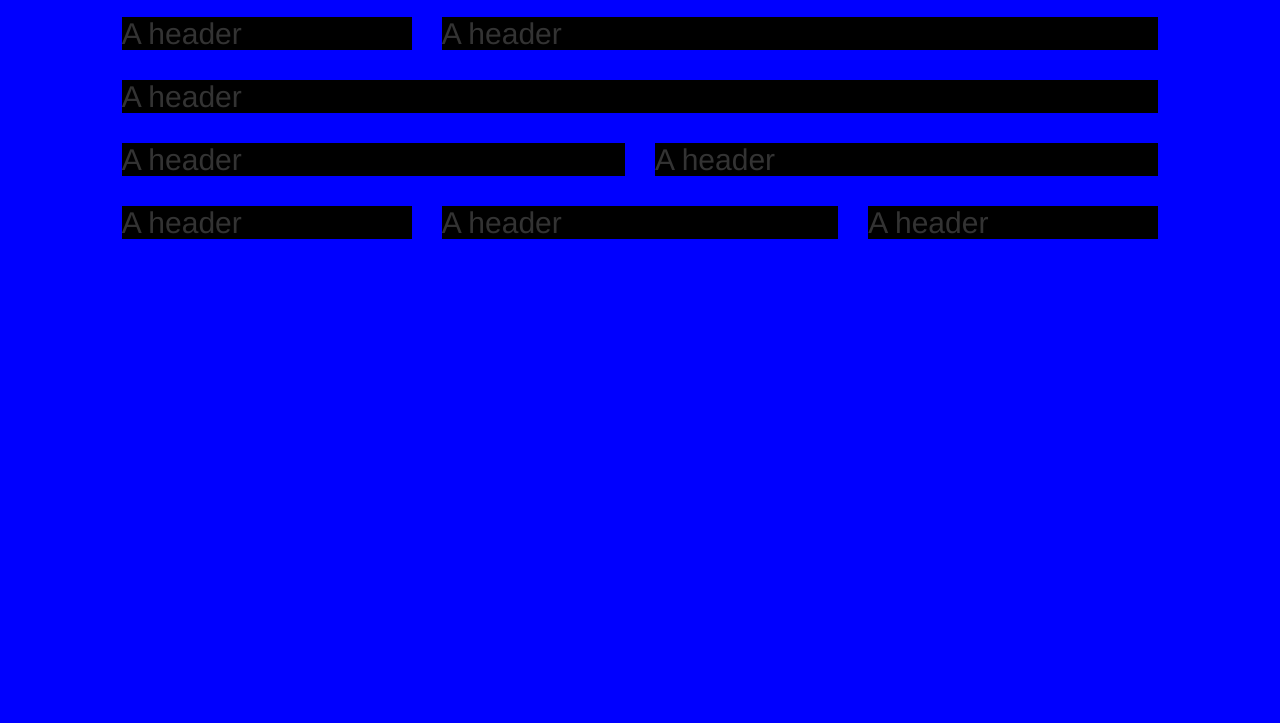
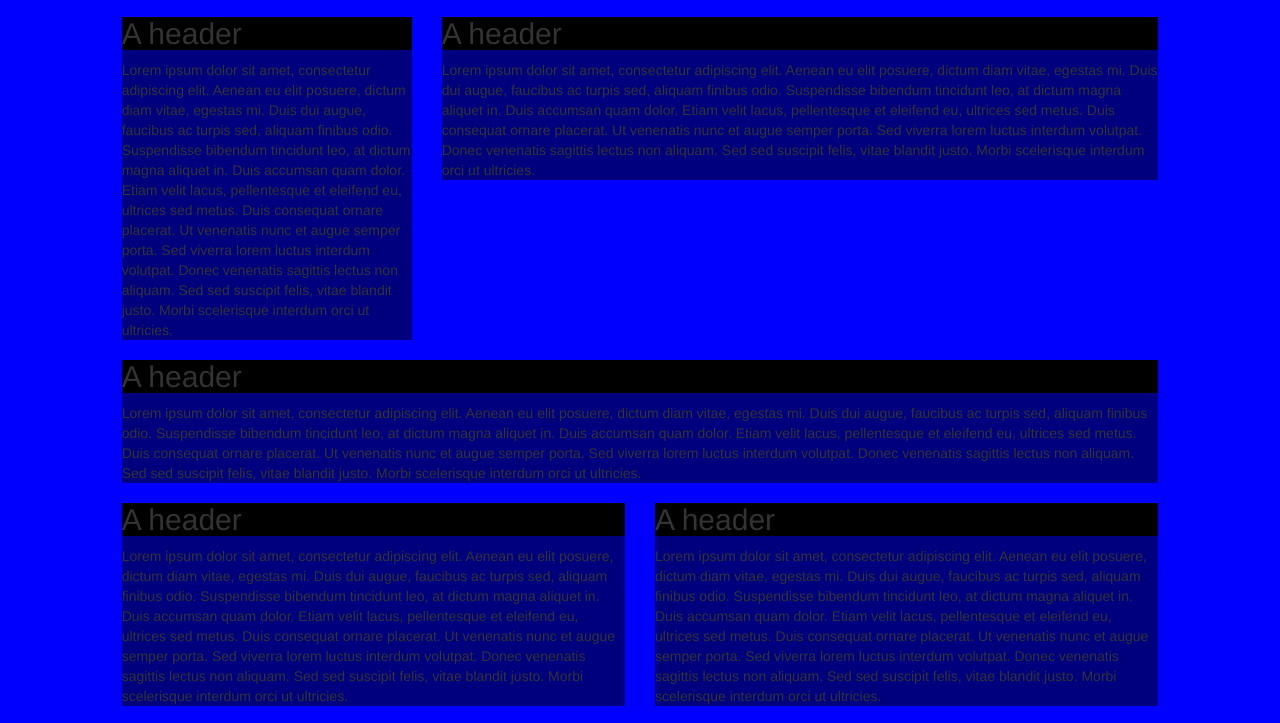
Before and after one commit to tishmanconstruction/site-dashboard, a plain HTML site: page index.html in a window 1280 px wide. Shown: the part 68-791 px from the top of the page. Drawn offline with Linux system fonts and the light colour scheme.

Commit message:
test some content

```diff
--- a/index.html
+++ b/index.html
@@ -30,11 +30,13 @@
         <div class="col-md-3 col-md-offset-1">
           <div class="black-box">
             <h2>A header</h2>
+            Lorem ipsum dolor sit amet, consectetur adipiscing elit. Aenean eu elit posuere, dictum diam vitae, egestas mi. Duis dui augue, faucibus ac turpis sed, aliquam finibus odio. Suspendisse bibendum tincidunt leo, at dictum magna aliquet in. Duis accumsan quam dolor. Etiam velit lacus, pellentesque et eleifend eu, ultrices sed metus. Duis consequat ornare placerat. Ut venenatis nunc et augue semper porta. Sed viverra lorem luctus interdum volutpat. Donec venenatis sagittis lectus non aliquam. Sed sed suscipit felis, vitae blandit justo. Morbi scelerisque interdum orci ut ultricies.
           </div>
         </div>
         <div class="col-md-7">
           <div class="black-box">
             <h2>A header</h2>
+            Lorem ipsum dolor sit amet, consectetur adipiscing elit. Aenean eu elit posuere, dictum diam vitae, egestas mi. Duis dui augue, faucibus ac turpis sed, aliquam finibus odio. Suspendisse bibendum tincidunt leo, at dictum magna aliquet in. Duis accumsan quam dolor. Etiam velit lacus, pellentesque et eleifend eu, ultrices sed metus. Duis consequat ornare placerat. Ut venenatis nunc et augue semper porta. Sed viverra lorem luctus interdum volutpat. Donec venenatis sagittis lectus non aliquam. Sed sed suscipit felis, vitae blandit justo. Morbi scelerisque interdum orci ut ultricies.
           </div>
         </div>
       </div>
@@ -42,6 +44,7 @@
         <div class="col-md-10 col-md-offset-1">
           <div class="black-box">
             <h2>A header</h2>
+            Lorem ipsum dolor sit amet, consectetur adipiscing elit. Aenean eu elit posuere, dictum diam vitae, egestas mi. Duis dui augue, faucibus ac turpis sed, aliquam finibus odio. Suspendisse bibendum tincidunt leo, at dictum magna aliquet in. Duis accumsan quam dolor. Etiam velit lacus, pellentesque et eleifend eu, ultrices sed metus. Duis consequat ornare placerat. Ut venenatis nunc et augue semper porta. Sed viverra lorem luctus interdum volutpat. Donec venenatis sagittis lectus non aliquam. Sed sed suscipit felis, vitae blandit justo. Morbi scelerisque interdum orci ut ultricies.
           </div>
         </div>
       </div>
@@ -49,11 +52,13 @@
         <div class="col-md-5 col-md-offset-1">
           <div class="black-box">
             <h2>A header</h2>
+            Lorem ipsum dolor sit amet, consectetur adipiscing elit. Aenean eu elit posuere, dictum diam vitae, egestas mi. Duis dui augue, faucibus ac turpis sed, aliquam finibus odio. Suspendisse bibendum tincidunt leo, at dictum magna aliquet in. Duis accumsan quam dolor. Etiam velit lacus, pellentesque et eleifend eu, ultrices sed metus. Duis consequat ornare placerat. Ut venenatis nunc et augue semper porta. Sed viverra lorem luctus interdum volutpat. Donec venenatis sagittis lectus non aliquam. Sed sed suscipit felis, vitae blandit justo. Morbi scelerisque interdum orci ut ultricies.
           </div>
         </div>
         <div class="col-md-5">
           <div class="black-box">
             <h2>A header</h2>
+            Lorem ipsum dolor sit amet, consectetur adipiscing elit. Aenean eu elit posuere, dictum diam vitae, egestas mi. Duis dui augue, faucibus ac turpis sed, aliquam finibus odio. Suspendisse bibendum tincidunt leo, at dictum magna aliquet in. Duis accumsan quam dolor. Etiam velit lacus, pellentesque et eleifend eu, ultrices sed metus. Duis consequat ornare placerat. Ut venenatis nunc et augue semper porta. Sed viverra lorem luctus interdum volutpat. Donec venenatis sagittis lectus non aliquam. Sed sed suscipit felis, vitae blandit justo. Morbi scelerisque interdum orci ut ultricies.
           </div>
         </div>
       </div>
@@ -61,16 +66,19 @@
         <div class="col-md-3 col-md-offset-1">
           <div class="black-box">
             <h2>A header</h2>
+            Lorem ipsum dolor sit amet, consectetur adipiscing elit. Aenean eu elit posuere, dictum diam vitae, egestas mi. Duis dui augue, faucibus ac turpis sed, aliquam finibus odio. Suspendisse bibendum tincidunt leo, at dictum magna aliquet in. Duis accumsan quam dolor. Etiam velit lacus, pellentesque et eleifend eu, ultrices sed metus. Duis consequat ornare placerat. Ut venenatis nunc et augue semper porta. Sed viverra lorem luctus interdum volutpat. Donec venenatis sagittis lectus non aliquam. Sed sed suscipit felis, vitae blandit justo. Morbi scelerisque interdum orci ut ultricies.
           </div>
         </div>
         <div class="col-md-4">
           <div class="black-box">
             <h2>A header</h2>
+            Lorem ipsum dolor sit amet, consectetur adipiscing elit. Aenean eu elit posuere, dictum diam vitae, egestas mi. Duis dui augue, faucibus ac turpis sed, aliquam finibus odio. Suspendisse bibendum tincidunt leo, at dictum magna aliquet in. Duis accumsan quam dolor. Etiam velit lacus, pellentesque et eleifend eu, ultrices sed metus. Duis consequat ornare placerat. Ut venenatis nunc et augue semper porta. Sed viverra lorem luctus interdum volutpat. Donec venenatis sagittis lectus non aliquam. Sed sed suscipit felis, vitae blandit justo. Morbi scelerisque interdum orci ut ultricies.
           </div>
         </div>
         <div class="col-md-3">
           <div class="black-box">
             <h2>A header</h2>
+            Lorem ipsum dolor sit amet, consectetur adipiscing elit. Aenean eu elit posuere, dictum diam vitae, egestas mi. Duis dui augue, faucibus ac turpis sed, aliquam finibus odio. Suspendisse bibendum tincidunt leo, at dictum magna aliquet in. Duis accumsan quam dolor. Etiam velit lacus, pellentesque et eleifend eu, ultrices sed metus. Duis consequat ornare placerat. Ut venenatis nunc et augue semper porta. Sed viverra lorem luctus interdum volutpat. Donec venenatis sagittis lectus non aliquam. Sed sed suscipit felis, vitae blandit justo. Morbi scelerisque interdum orci ut ultricies.
           </div>
         </div>
       </div>
```
